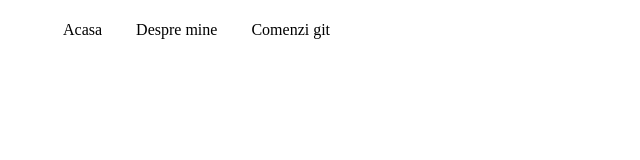
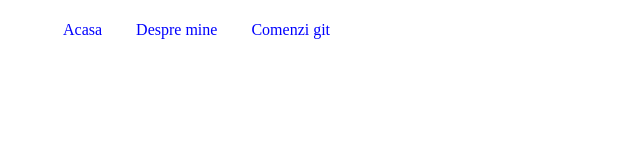
Before and after one commit to IonutDiman/test1, a plain HTML site: page index.html in a window 1280 px wide. Shown: the whole page, without its empty margins (0-640 px from the left). Drawn offline with Linux system fonts and the light colour scheme.

Commit message:
modificat CSS-eu

```diff
--- a/mystyle.css
+++ b/mystyle.css
@@ -1,8 +1,8 @@
-/*
+
 *{
-color : red !important;
+color : blue !important;
 }
-*/
+
 ul li{
 display:inline-block;
 margin-left:10px;
```
